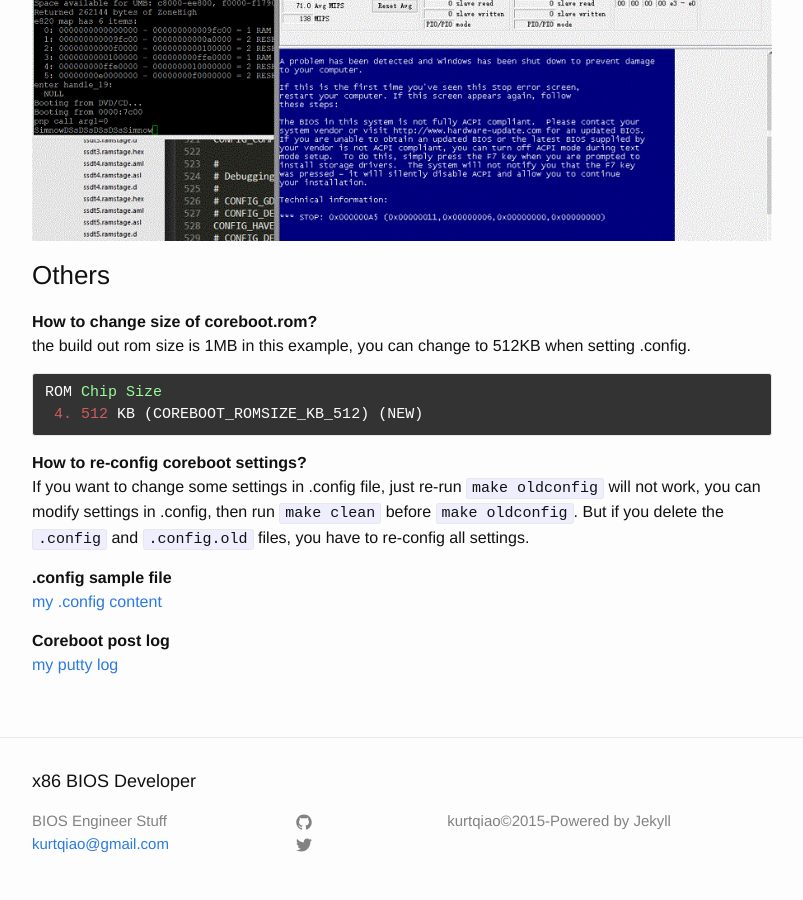
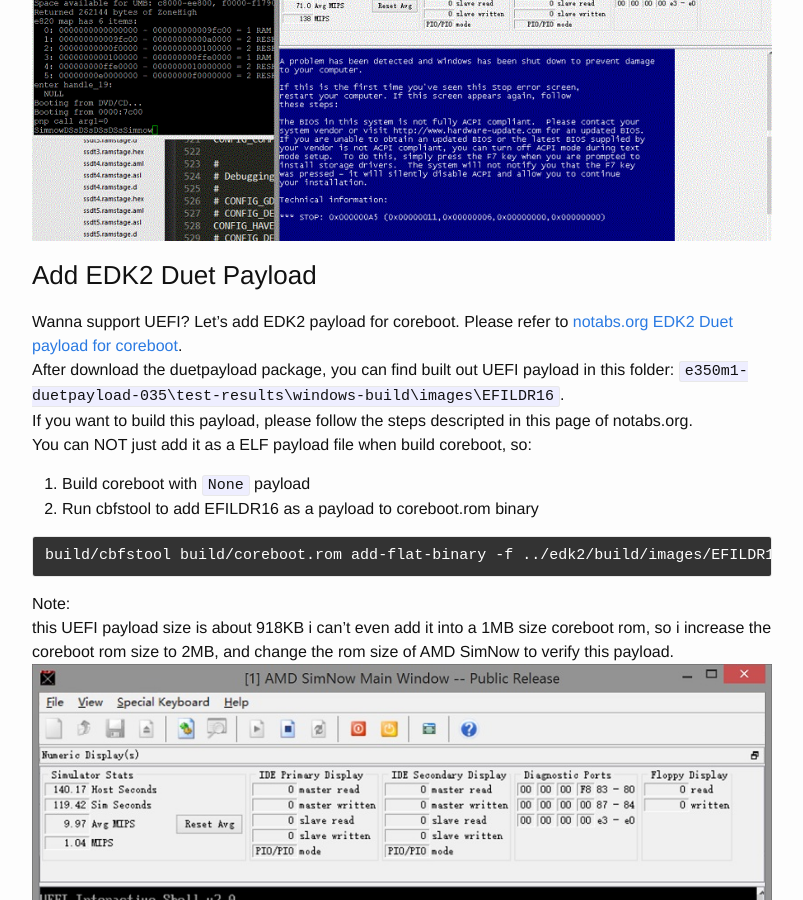
Before and after one commit to kurtqiao/kurtqiao.github.io, a Jekyll site: the page built from _posts/2015-01-25-Play-Coreboot-With-AMD-SimNow.md, in a window 1280 px wide and 900 px high, scrolled down 7848 px. Shown: the whole window, without its empty margins (238-1041 px from the left). Built offline with Jekyll 4.4.1, drawn with Linux system fonts in a browser that asks for light colours; comment, search, counter and statistics services are not loaded.

Commit message:
add UEF payload for coreboot

```diff
--- a/_posts/2015-01-25-Play-Coreboot-With-AMD-SimNow.md
+++ b/_posts/2015-01-25-Play-Coreboot-With-AMD-SimNow.md
@@ -162,6 +162,20 @@ start putty -serial \\.\pipe\SimNow.Com1
 *9. Opps! windows BSOD... need some ACPI debugging or disable ACPI support here.
 <img src="\images\2015\01\simnow\simnow_opps.gif">
 
+###Add EDK2 Duet Payload
+Wanna support UEFI? Let's add EDK2 payload for coreboot. Please refer to [notabs.org EDK2 Duet payload for coreboot][edk2plLnk].
+After download the duetpayload package, you can find built out UEFI payload in this folder: `e350m1-duetpayload-035\test-results\windows-build\images\EFILDR16`.
+If you want to build this payload, please follow the steps descripted in this page of notabs.org.
+You can NOT just add it as a ELF payload file when build coreboot, so:
+1. Build coreboot with `None` payload
+2. Run cbfstool to add EFILDR16 as a payload to coreboot.rom binary
+<pre>build/cbfstool build/coreboot.rom add-flat-binary -f ../edk2/build/images/EFILDR16 -n fallback/payload -l 0x100000 -e 0x102000</pre>
+Note:
+this UEFI payload size is about 918KB i can't even add it into a 1MB size coreboot rom, so i increase the coreboot rom size to 2MB, and change the rom size of AMD SimNow to verify this payload.
+<img src="\images\2015\01\simnow\simnow_efiboot.jpg">
+
+<img src="\images\2015\01\simnow\simnow_efiboot_setup.jpg">
+
 ###Others
 **How to change size of coreboot.rom?**
 the build out rom size is 1MB in this example, you can change to 512KB when setting .config.
```
Also changed, not shown: other parts of _posts/2015-01-25-Play-Coreboot-With-AMD-SimNow.md (+1 -0 lines), images/2015/01/simnow/simnow_efiboot.jpg (added), images/2015/01/simnow/simnow_efiboot_setup.jpg (added).
